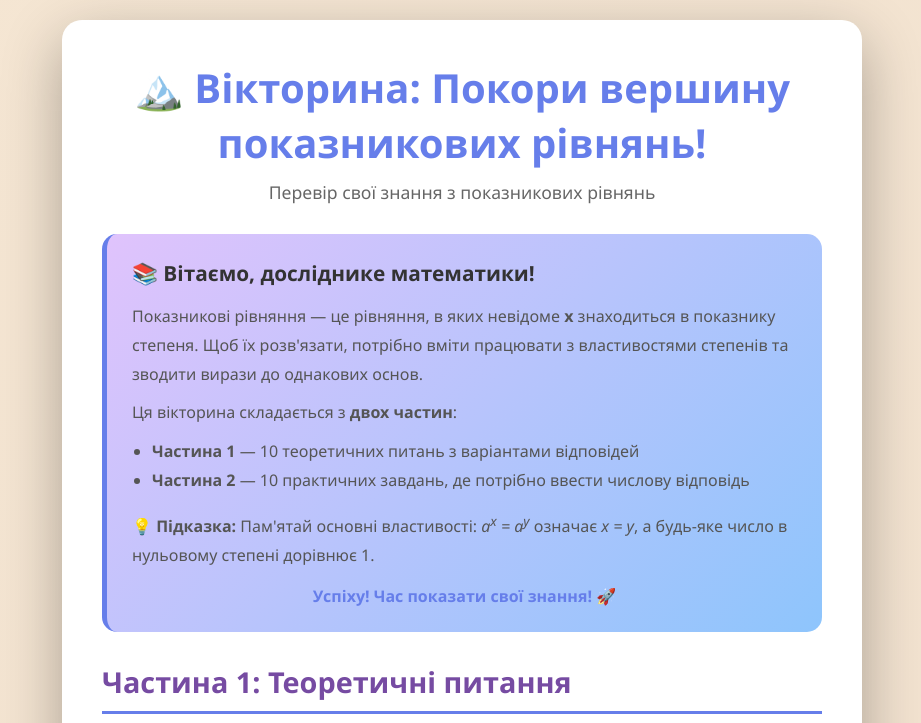
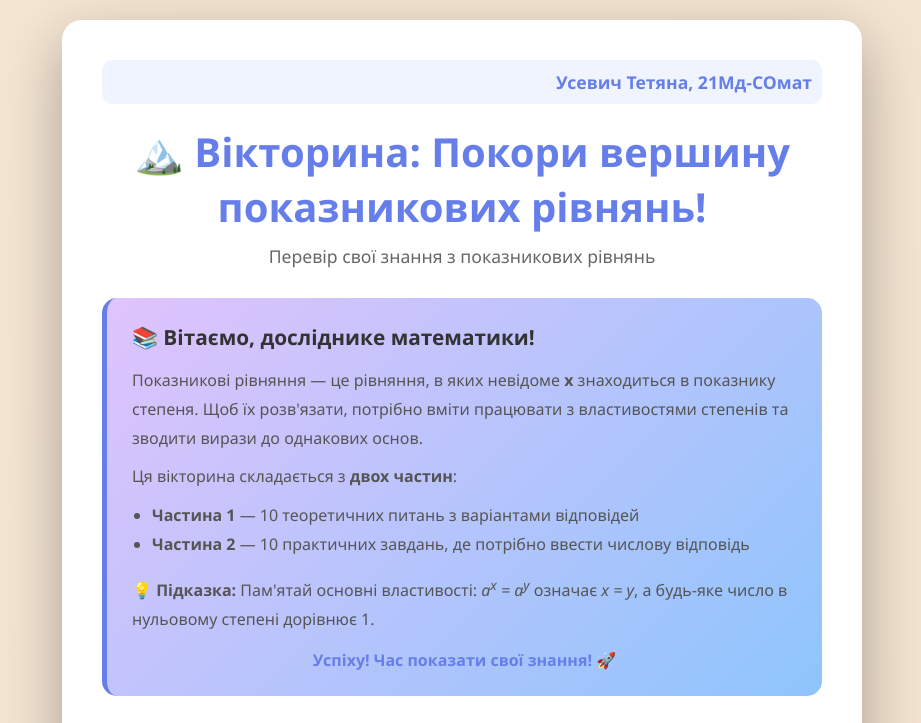
Before and after one commit to tanyass23/test, a plain HTML site: page index.html in a window 1280 px wide. Shown: the top 723 px of the page, without its empty margins (178-1099 px from the left). Drawn offline with nearby package versions, Linux system fonts and the light colour scheme.

Commit message:
Add files via upload

```diff
--- a/index.html
+++ b/index.html
@@ -208,6 +208,20 @@
   </head>
   <body>
     <div class="container">
+      <div
+        style="
+          text-align: right;
+          color: #667eea;
+          font-weight: 600;
+          margin-bottom: 20px;
+          font-size: 1.1em;
+          padding: 10px;
+          background: #f0f4ff;
+          border-radius: 10px;
+        "
+      >
+        Усевич Тетяна, 21Мд-СОмат
+      </div>
       <h1>🏔️ Вікторина: Покори вершину показникових рівнянь!</h1>
       <p class="subtitle">Перевір свої знання з показникових рівнянь</p>
 
@@ -388,7 +402,7 @@
             </div>
             <div class="options">
               <label class="option">
-                <input type="radio" name="q7" value="А" />А) 1</label
+                <input type="radio" name="q7" value="А" />А) 1,5</label
               >
               <label class="option">
                 <input type="radio" name="q7" value="Б" />Б) 2</label
```
